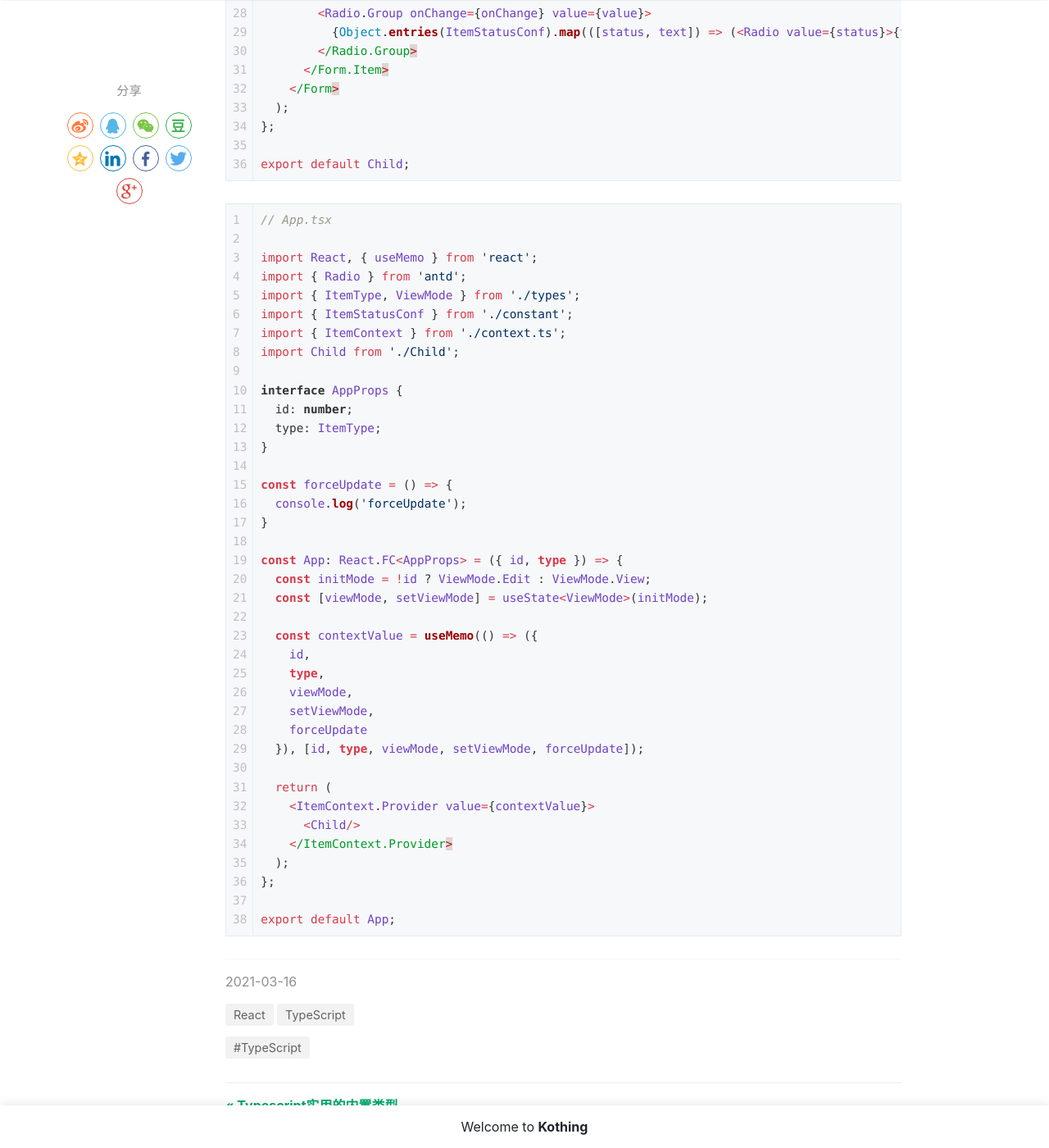
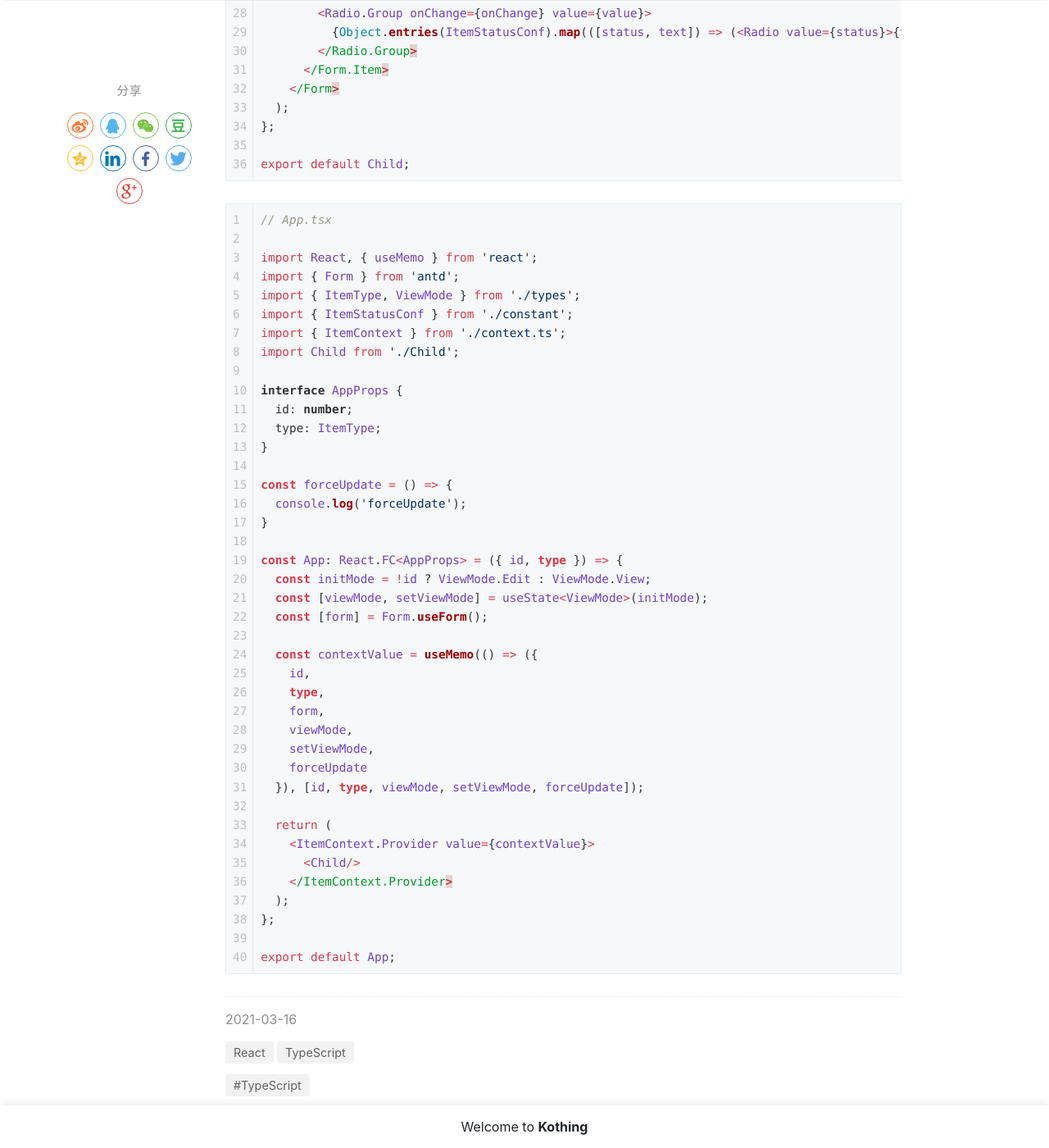
Before and after one commit to kothing/kothing.github.io, a Jekyll site: the page built from _posts/2021-03-16-react-createContext-typescript.md, in a window 1280 px wide and 1400 px high, scrolled down 2646 px. Shown: the whole window at 82% size. Built offline with Jekyll 4.4.1, drawn with Linux system fonts in a browser that asks for light colours; nearby versions of some CDN libraries; comment, search, counter and statistics services are not loaded.

Commit message:
Update 2021-03-16-react-createContext-typescript.md

```diff
--- a/_posts/2021-03-16-react-createContext-typescript.md
+++ b/_posts/2021-03-16-react-createContext-typescript.md
@@ -105,7 +105,7 @@ export default Child;
 // App.tsx
 
 import React, { useMemo } from 'react';
-import { Radio } from 'antd';
+import { Form } from 'antd';
 import { ItemType, ViewMode } from './types';
 import { ItemStatusConf } from './constant';
 import { ItemContext } from './context.ts';
@@ -123,10 +123,12 @@ const forceUpdate = () => {
 const App: React.FC<AppProps> = ({ id, type }) => {
   const initMode = !id ? ViewMode.Edit : ViewMode.View;
   const [viewMode, setViewMode] = useState<ViewMode>(initMode);
+  const [form] = Form.useForm();
 
   const contextValue = useMemo(() => ({
     id,
     type,
+    form,
     viewMode,
     setViewMode,
     forceUpdate
```
Also changed, not shown: other parts of _posts/2021-03-16-react-createContext-typescript.md (+1 -1 lines).
